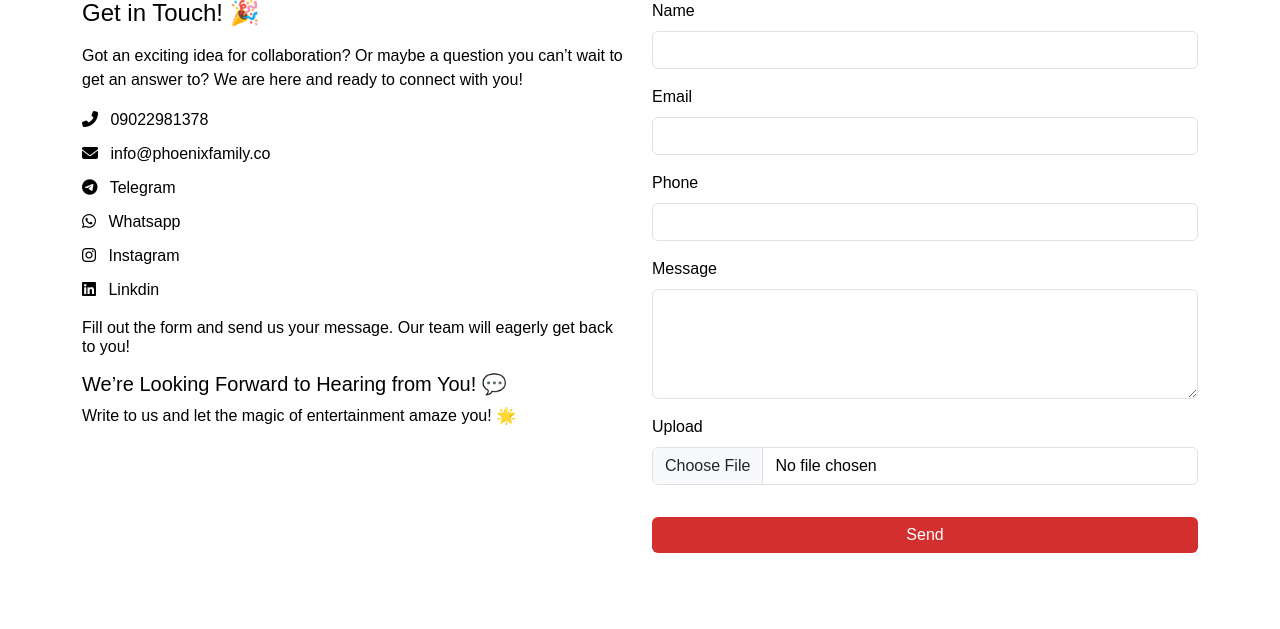
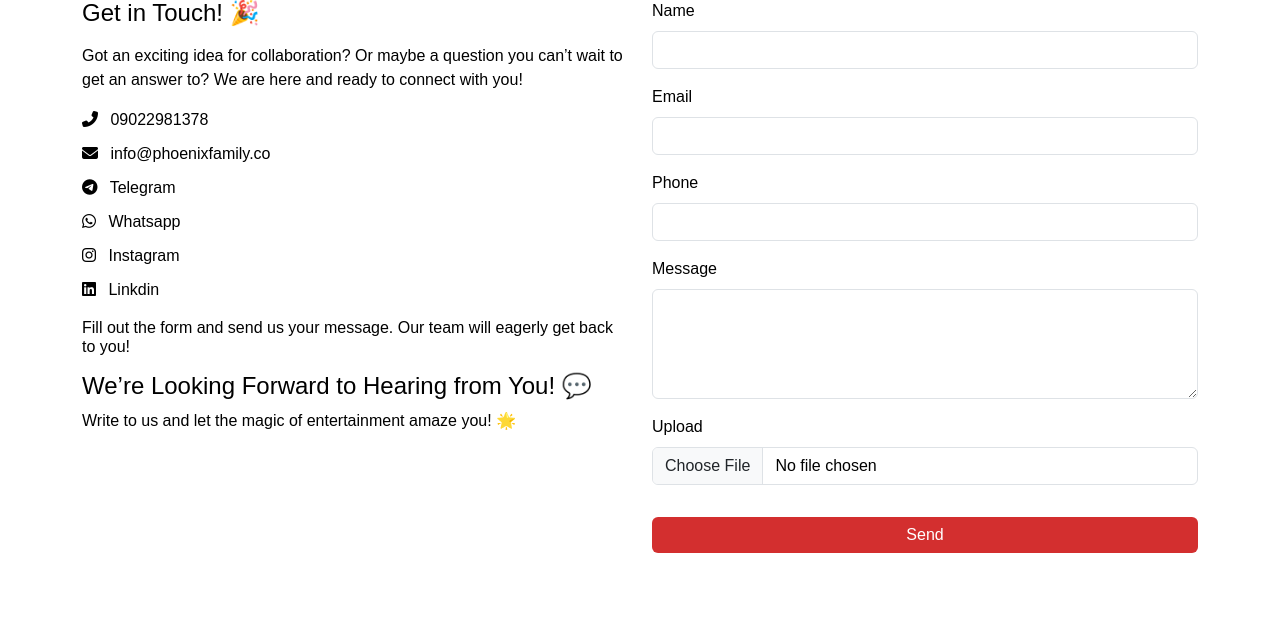
Before and after one commit to phoenixfamily-co/PhoenixFamily, a Django app: page /en/contact/ in a window 1280 px wide. Shown: the part 141-770 px from the top of the page. Run offline with Django 4.2, Linux system fonts and the light colour scheme; some libraries are stand-ins or nearby versions.

```diff
--- a/templates/contact.html
+++ b/templates/contact.html
@@ -383,7 +383,7 @@ footer .copyright {
 
             <h6 class="mt-3">{% trans 'Fill out the form and send us your message. Our team will eagerly get back to you!' %}</h6>
 
-            <h5 class="mt-3">{% trans 'We’re Looking Forward to Hearing from You! 💬' %}</h5>
+            <h4 class="mt-3">{% trans 'We’re Looking Forward to Hearing from You! 💬' %}</h4>
             <p class="mt-1">
                 {% trans 'Write to us and let the magic of entertainment amaze you! 🌟' %}
             </p>
```
